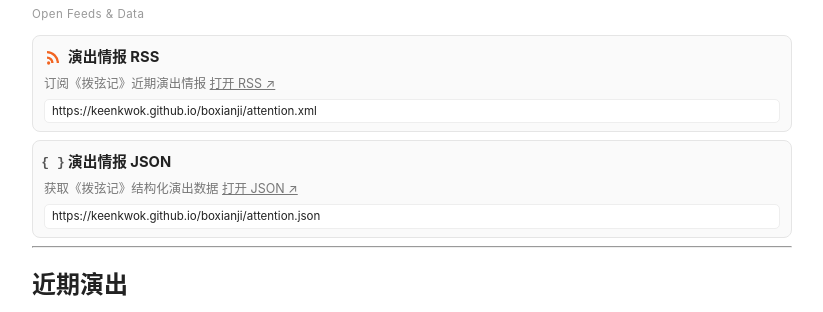
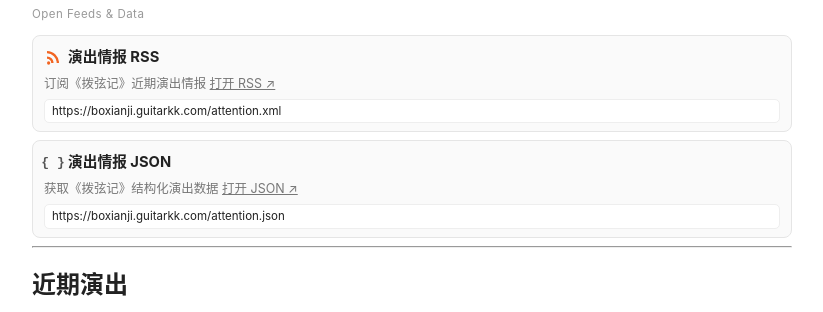
Before and after one commit to KeenKwok/boxianji, a Jekyll site: the page built from attention/index.md, in a window 1280 px wide. Shown: the part 194-506 px from the top of the page, without its empty margins (228-1051 px from the left). Built offline with Jekyll 4.4.1, drawn with Linux system fonts in a browser that asks for light colours; part of the change alters nothing that is shown.

Commit message:
更新 _config.yml

```diff
--- a/_config.yml
+++ b/_config.yml
@@ -1,7 +1,7 @@
 title: 拨弦记
 description: 世界弹拨乐资讯、音乐分享与知识记录
-url: "https://keenkwok.github.io"
-baseurl: "/boxianji"
+url: "https://boxianji.guitarkk.com"
+baseurl: ""
 
 theme: minima
 markdown: kramdown
```
